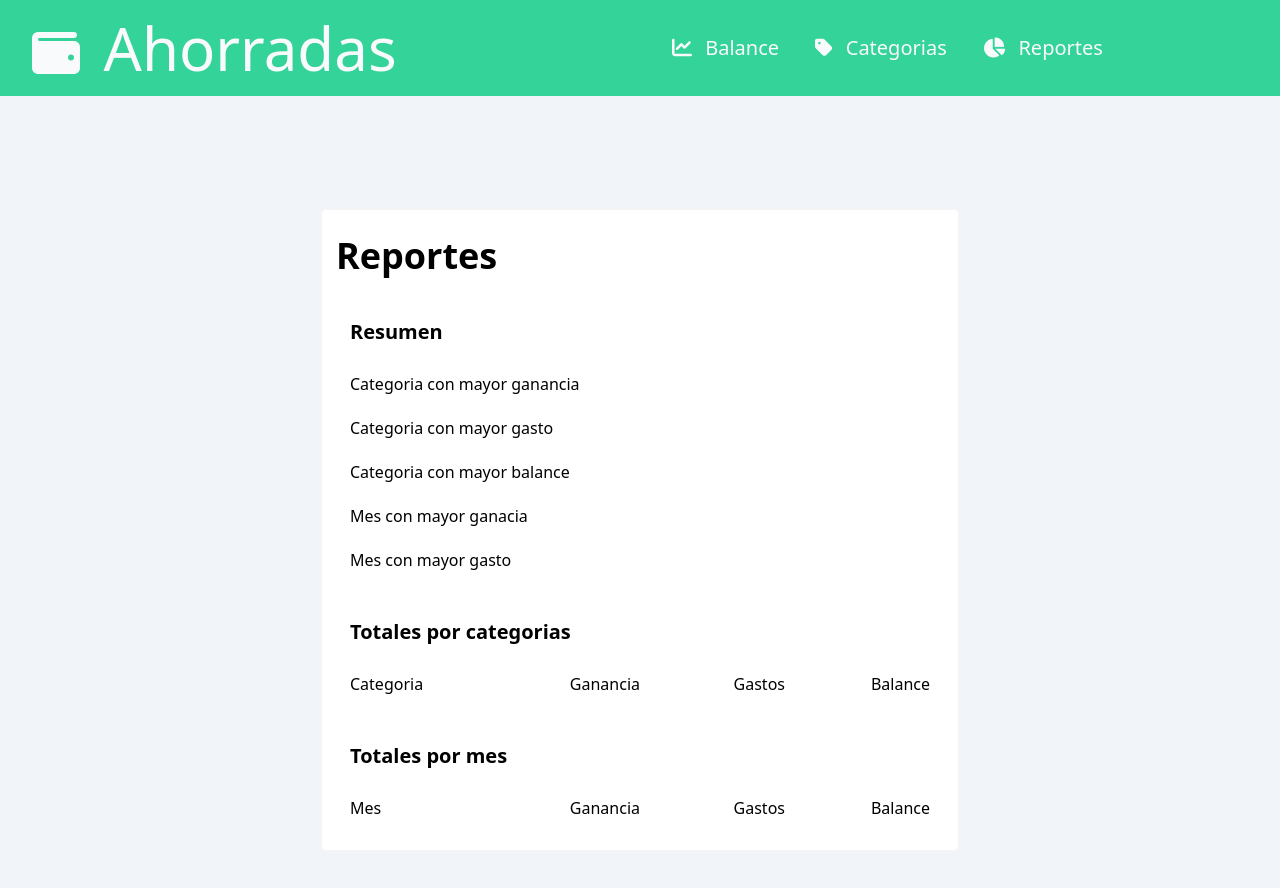
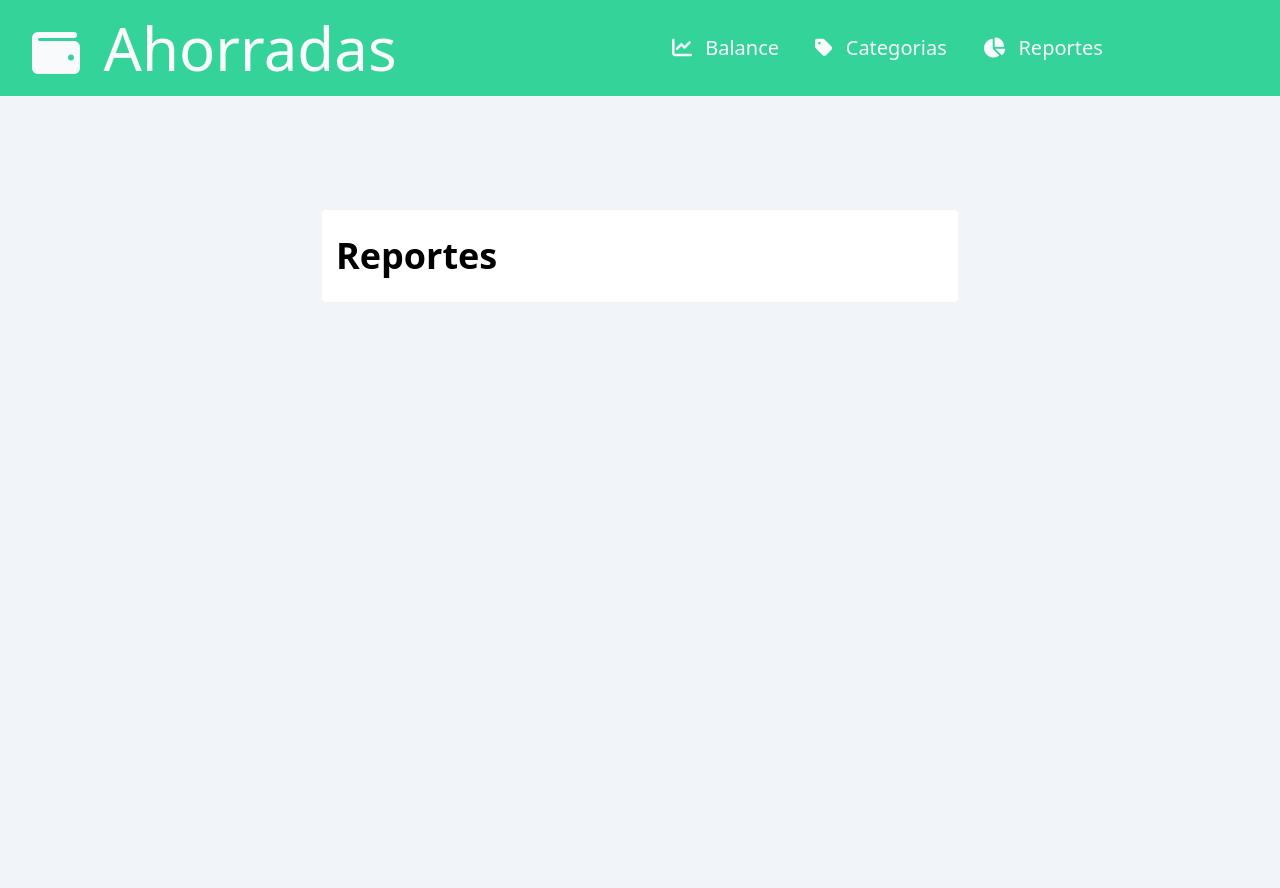
Before and after one commit to AnaCPetrasso/AhorrADAs, a plain HTML site: page index.html in a window 1280 px wide. Drawn offline with nearby package versions, Linux system fonts and the light colour scheme.

Commit message:
star adding styles with css

```diff
--- a/css/style.css
+++ b/css/style.css
@@ -0,0 +1,5 @@
+*{
+    margin: 0;
+    padding: 0;
+    box-sizing: border-box;
+}
--- a/index.html
+++ b/index.html
@@ -205,7 +205,7 @@
                     <h4 class="py-4 text-2xl font-medium text-slate-700">Operaciones insuficientes</h4>
                     <p class="mb-6">Prueba agregando más operaciones</p>
                 </div>
-                <div id="reportsDisplay">
+                <div class="hidden" id="reportsDisplay">
                     <!-- Resumen -->
                     <div class="px-3.5 py-2.5">
                         <h4 class="text-xl font-bold py-4">Resumen</h4>
```
